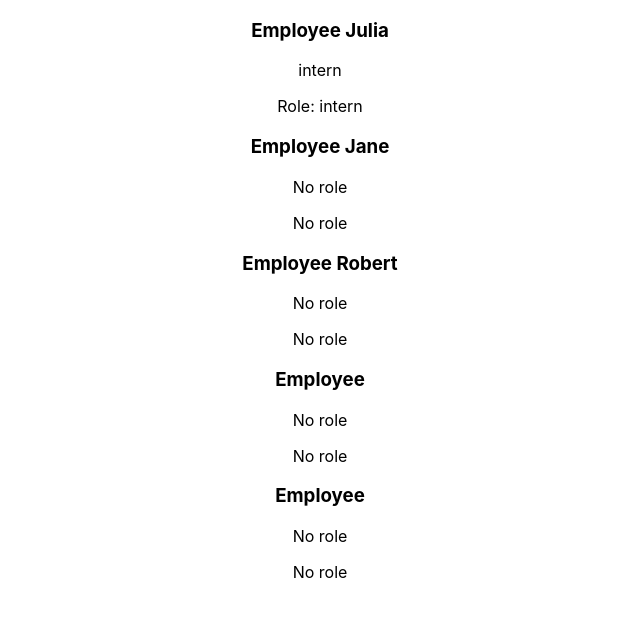
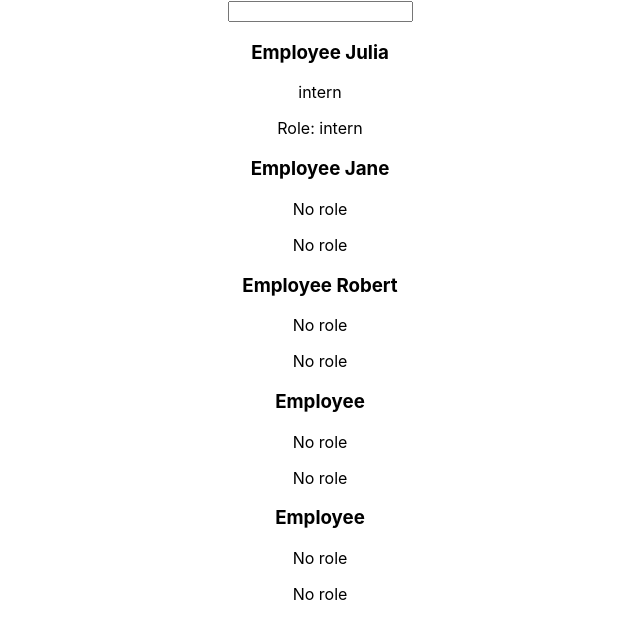
Before and after one commit to IuliiaKonovalova/react_intro, a React (Create React App) app in the folder hello/: page / in a window 1280 px wide. Shown: the top 638 px of the page, without its empty margins (320-960 px from the left). Built offline with nearby package versions, Linux system fonts and the light colour scheme.

Commit message:
Set upuseState hook for role input

```diff
--- a/hello/src/App.js
+++ b/hello/src/App.js
@@ -1,14 +1,23 @@
 import './App.css';
 import Employee from './components/Employee';
+import { useState } from 'react';
 
 function App() {
+  const [ role, setRole ] = useState();
   const showEmployee = true;
   return (
     <div className="App">
       {showEmployee ? (
         <>
+          <input type="text" onChange={
+            (e) => {
+              console.log(e.target.value);
+              setRole(e.target.value);
+            }
+
+          } />
           <Employee name='Julia' role='intern'/>
-          <Employee  name='Jane' />
+          <Employee  name='Jane' role={role}/>
           <Employee  name='Robert' />
           <Employee />
           <Employee />
```
